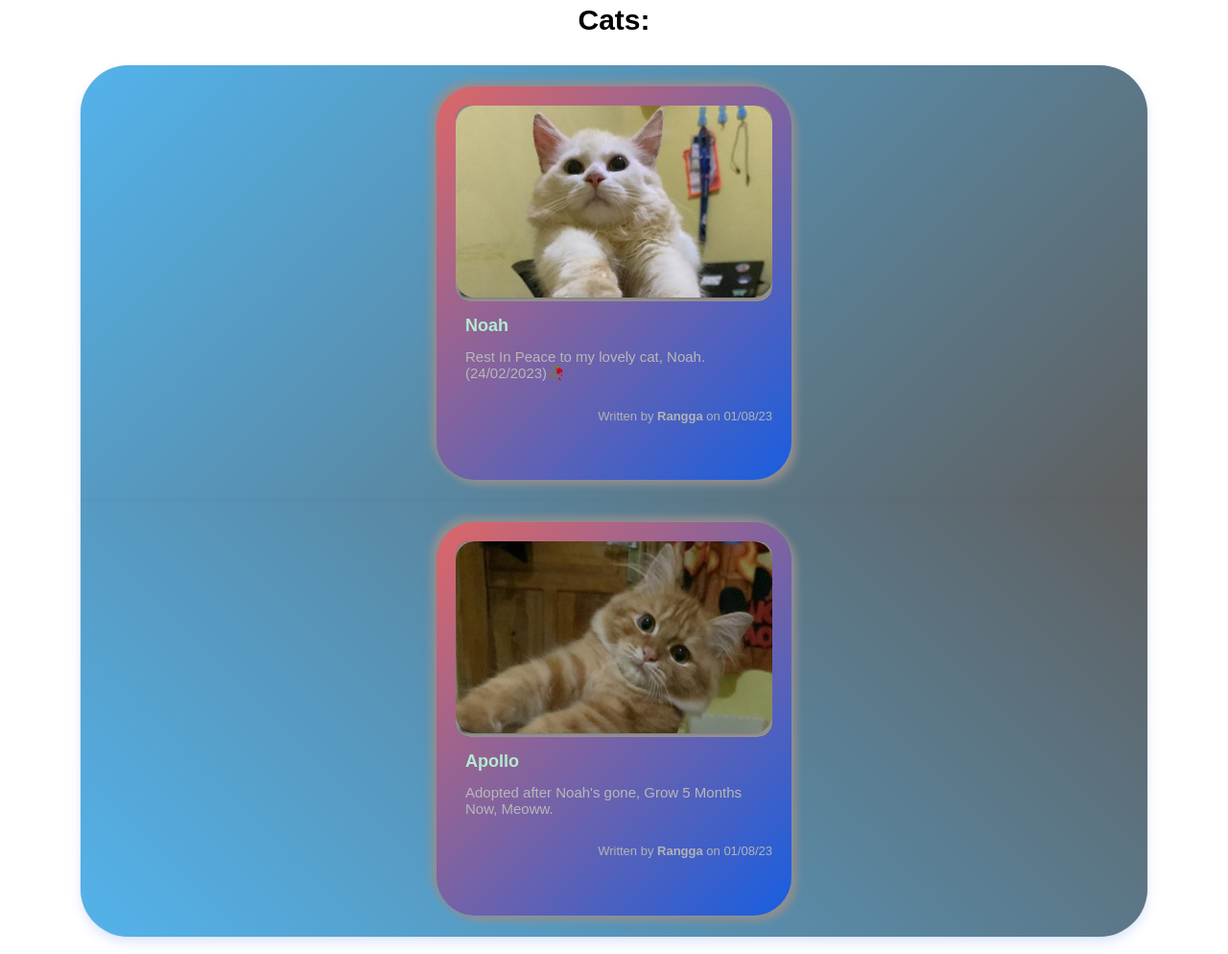
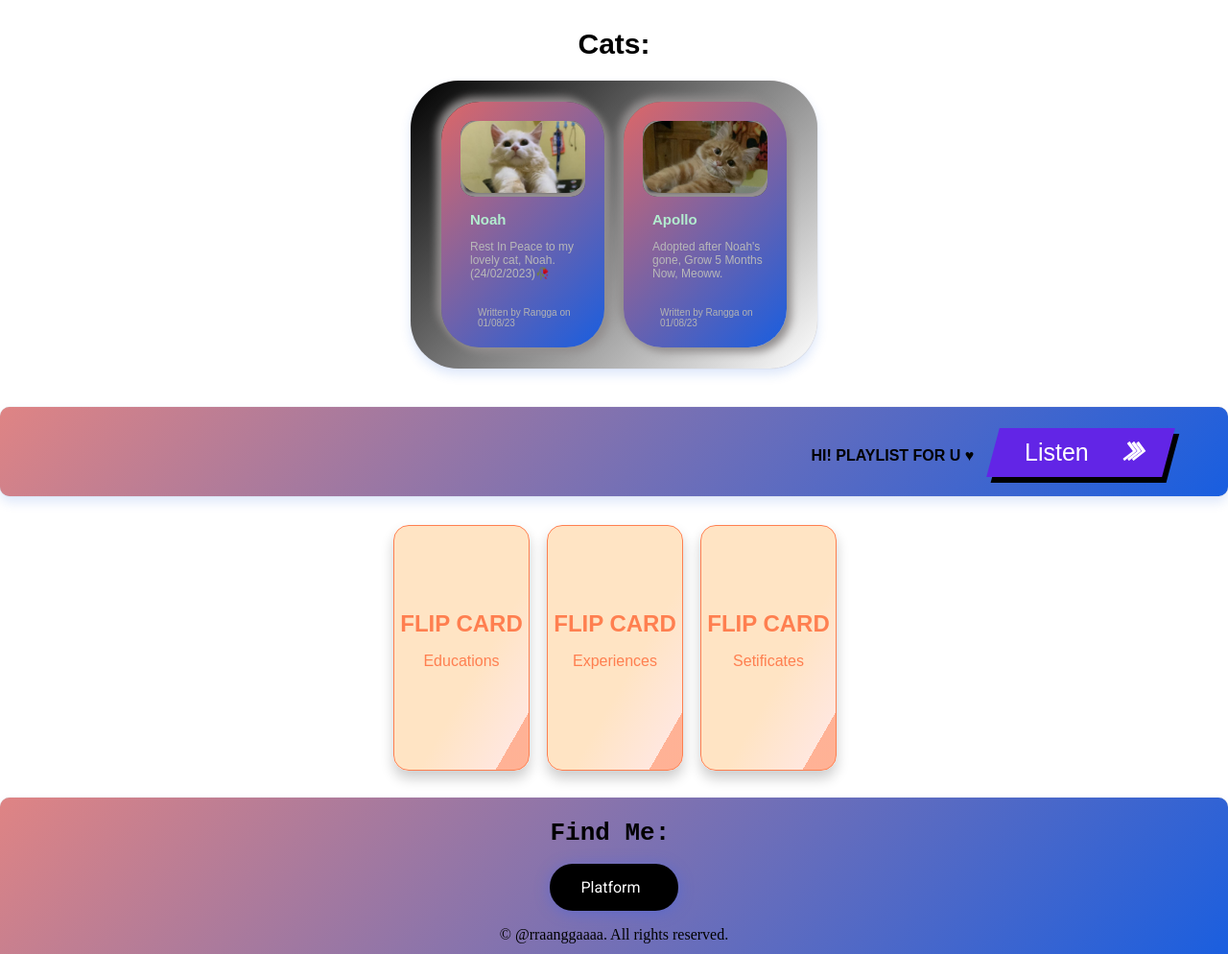
Before and after one commit to rraanggaaaa/rraanggaaaa.github.io, a plain HTML site: page home.html in a window 1280 px wide. Shown: the part 1520-2514 px from the top of the page at 96% size. Drawn offline with Linux system fonts and the light colour scheme.

Commit message:
1.6 done

```diff
--- a/css/body.css
+++ b/css/body.css
@@ -39,7 +39,6 @@ section {
     position: relative;
     margin-top: -50px;
     z-index: -2;
-    /* Set a lower z-index to place it behind other elements */
 }
 
 .bg {
@@ -81,12 +80,8 @@ section {
     align-items: center;
     margin-top: 10px;
     position: relative;
-    /* Set the container_card position to relative */
     z-index: 1;
-    /* Bring the container_card above the background elements */
 }
-
-/* Rest of the CSS remains the same */
 
 .content {
     background-color: rgba(255, 255, 255, .8);
@@ -283,13 +278,15 @@ h1 {
 .tabs3 {
     display: flex;
     position: relative;
-    width: 85%;
+    width: 400px;
     background-color: #df8484;
-    background-image: linear-gradient(135deg, #53b3eb, #5f5f5f);
+    background-image: linear-gradient(135deg, #000000, #ffffff);
     box-shadow: 0 0 1px 0 rgba(118, 105, 105, 0.466), 0 6px 12px 0 rgba(24, 94, 224, 0.15);
     padding: 0.75rem;
     border-top-left-radius: 50px;
     border-top-right-radius: 50px;
+    border-bottom-left-radius: 50px;
+    border-bottom-right-radius: 50px;
     flex-grow: 1;
     justify-content: center;
     margin-top: -20px;
@@ -299,30 +296,18 @@ h1 {
 
 .tabs4 {
     display: flex;
-    width: 85%;
+    width: 350px;
     position: relative;
     background-color: #df8484;
     background-image: linear-gradient(-135deg, #5f5f5f , #53b3eb);
     box-shadow: 0 0 1px 0 rgba(118, 105, 105, 0.466), 0 6px 12px 0 rgba(24, 94, 224, 0.15);
     padding: 0.75rem;
-    border-bottom-left-radius: 50px;
-    border-bottom-right-radius: 50px;
     flex-grow: 1;
     justify-content: center;
     margin-top: -20px;
     margin-bottom: 20px;
     margin: 0 auto;
   }
-
-.cat {
-    display: flex;
-    align-items: center;
-    justify-content: center;
-    margin-top: -5px;
-    margin-bottom: 30px;
-    font-family: 'Poppins', sans-serif;
-    font-size: 30px;
-}
 
 #section4 {
     font-family: 'Poppins', sans-serif;
@@ -334,8 +319,8 @@ h1 {
     margin-bottom: 40px;
     margin: 10px;
     padding: 20px;
-    width: 330px;
-    min-height: 370px;
+    width: 130px;
+    min-height: 10px;
     border-radius: 40px;
     background-image: linear-gradient(135deg, #dd6767, #185ee0);
     box-shadow: 5px 5px 8px #938f8f,
@@ -349,14 +334,14 @@ h1 {
 }
 
 .card-title-cat {
-    font-size: 18px;
+    font-size: 15px;
     font-weight: 600;
     color: #b2eccf;
     margin: 15px 0 0 10px;
 }
 
 .card-image-cat {
-    min-height: 170px;
+    min-height: 75px;
     background-color: #313131;
     border-radius: 15px;
     background: #313131;
@@ -366,25 +351,25 @@ h1 {
 
 .imgcat {
     border-radius: 20px;
-    height: 200px;
-    width: 330px;
+    height: 75px;
+    width: 130px;
 }
 
 .card-body-cat {
     margin: 13px 0 0 10px;
     color: rgb(184, 184, 184);
-    font-size: 15px;
+    font-size: 12px;
 }
 
 .footer-cat {
     float: right;
     margin: 28px 0 0 18px;
-    font-size: 13px;
+    font-size: 10px;
     color: #b3b3b3;
 }
 
 .by-name-cat {
-    font-weight: 700;
+    font-weight: 200;
 }
 
 /* TOMBOL BEAUTY */
@@ -484,66 +469,83 @@ h1 {
 /* RED GREEN BLUE */
 #section6 {
     display: flex;
+    justify-content: center;
+    align-items: center;
+}
+.flip-card {
+    background-color: transparent;
+    width: 140px;
+    height: 254px;
+    perspective: 1000px;
+    font-family: sans-serif;
+    margin: 10px;
+  }
+
+  .title {
+    font-size: 1.5em;
+    font-weight: 900;
+    text-align: center;
+    margin: 0;
+  }
+
+  .titleedu {
+    font-size: 1.2em;
+    font-weight: 900;
+    text-align: center;
+    margin: 0;
+  }
+
+  .titleexp {
+    font-size: 0.8em;
+    font-weight: 900;
+    text-align: center;
+    margin: 0;
+  }
+  .statusflip{
+    font-family: 'Poppins', sans-serif;
+    font-size: 12px;
+    margin-top: -0.5px;
+  }
+  .flip-card-inner {
+    position: relative;
+    width: 100%;
+    height: 100%;
+    text-align: center;
+    transition: transform 0.8s;
+    transform-style: preserve-3d;
+  }
+
+  .flip-card:hover .flip-card-inner {
+    transform: rotateY(180deg);
+  }
+
+
+  .flip-card-front, .flip-card-back {
+    box-shadow: 0 8px 14px 0 rgba(0,0,0,0.2);
+    position: absolute;
+    display: flex;
     flex-direction: column;
     justify-content: center;
-    /* Center items vertically */
-    align-items: center;
-}
+    width: 100%;
+    height: 100%;
+    -webkit-backface-visibility: hidden;
+    backface-visibility: hidden;
+    border: 1px solid coral;
+    border-radius: 1rem;
+  }
 
-.cards {
-    display: flex;
-    flex-direction: column;
-    gap: 15px;
-    justify-content: center;
-    /* Center items vertically */
-    align-items: center;
-}
+  .flip-card-front {
+    background: linear-gradient(120deg, bisque 60%, rgb(255, 231, 222) 88%,
+       rgb(255, 211, 195) 40%, rgba(255, 127, 80, 0.603) 48%);
+    color: coral;
+  }
 
-.cards .red {
-    background-color: #f43f5e;
-}
-
-.cards .blue {
-    background-color: #3b82f6;
-}
-
-.cards .green {
-    background-color: #22c55e;
-}
-
-.cards .card {
-    margin-top: 20px;
-    display: flex;
-    align-items: center;
-    justify-content: center;
-    flex-direction: column;
-    text-align: center;
-    height: 100px;
-    width: 250px;
-    border-radius: 10px;
+  .flip-card-back {
+    background: linear-gradient(120deg, rgb(255, 174, 145) 30%, coral 88%,
+       bisque 40%, rgb(255, 185, 160) 78%);
     color: white;
-    cursor: pointer;
-    transition: 400ms;
-}
-
-.cards .card p.tip {
-    font-size: 1em;
-    font-weight: 700;
-}
-
-.cards .card p.second-text {
-    font-size: .7em;
-}
-
-.cards .card:hover {
-    transform: scale(1.1, 1.1);
-}
-
-.cards:hover>.card:not(:hover) {
-    filter: blur(10px);
-    transform: scale(0.9, 0.9);
-}
-
+    transform: rotateY(180deg);
+  }
 a {
     color: #000000;
     text-decoration: none;
--- a/css/carousel.css
+++ b/css/carousel.css
@@ -1,12 +1,5 @@
 /*CAROUSEL*/
-.organization{
-    margin-top: -20px;
-    display: flex;
-    justify-content: center;
-    align-items: center;
-    font-family: 'Poppins', sans-serif;
-    font-size: 30px;
-}
+
 #section3 {
     height: 440px;
 }
@@ -35,7 +28,7 @@
     top: 0;
     position: absolute;
     box-sizing: border-box;
-    background-image: linear-gradient(135deg, #185ee0, #53b3eb);
+    background-image: linear-gradient(135deg, #ffffff, #000000);
     padding: 20px;
     width: 300px;;
     height: 400px;
--- a/css/header.css
+++ b/css/header.css
@@ -102,6 +102,36 @@
   margin-top: -20px;
 }
 
+.tabs5 {
+  display: flex;
+  position: relative;
+  background-color: #df8484;
+  background-image: linear-gradient(135deg, #df8484, #185ee0);
+  box-shadow: 0 0 1px 0 rgba(118, 105, 105, 0.466), 0 6px 12px 0 rgba(24, 94, 224, 0.15);
+  padding: 0.75rem;
+  border-radius: 10px;
+  flex-grow: 1;
+  justify-content: center;
+  margin-top: -20px;
+  margin-bottom: 20px;
+}
+.organization{
+  margin-top: 20px;
+  display: flex;
+  justify-content: center;
+  align-items: center;
+  font-family: 'Poppins', sans-serif;
+  font-size: 30px;
+}
+
+.cat {
+  margin-top: 20px;
+  display: flex;
+  justify-content: center;
+  align-items: center;
+  font-family: 'Poppins', sans-serif;
+  font-size: 30px;
+}
 
 .container input[type="radio"] {
   display: none;
--- a/home.html
+++ b/home.html
@@ -259,6 +259,7 @@
             </div>
         </section>
 
+
         <h1 class="organization">Organizations:</h1>
         <section id="section3">
             <div class="slider">
@@ -300,7 +301,7 @@
             </div>
         </section>
 
-        <h1 class="cat">Cats:</h1>
+            <h1 class="cat">Cats:</h1>
         <section id="section4">
             <div class="tabs3">
                 <div class="card-cat">
@@ -314,8 +315,6 @@
                     <p class="footer-cat">Written by <span class="by-name-cat">Rangga</span> on <span
                             class="date">01/08/23</span></p>
                 </div>
-            </div>
-            <div class="tabs4">
                 <div class="card-cat">
                     <div class="card-image-cat">
                         <img class="imgcat" src="img/cat.jpeg" alt="picture">
@@ -359,22 +358,46 @@
 
 
         <section id="section6">
-            <div class="container">
-                <h2>SOOOOOOOOOOOOON</h2>
-                <div class="cards">
-                    <div class="card red">
-                        <p class="tip">.</p>
-                        <p class="second-text">.</p>
-                    </div>
-                    <div class="card blue">
-                        <p class="tip">.</p>
-                        <p class="second-text">.</p>
-                    </div>
-                    <div class="card green">
-                        <p class="tip">.</p>
-                        <p class="second-text">.</p>
-                    </div>
+            <div class="flip-card">
+            <div class="flip-card-inner">
+                <div class="flip-card-front">
+                    <p class="title">FLIP CARD</p>
+                    <p>Educations</p>
                 </div>
+                <div class="flip-card-back">
+                    <p class="titleedu">Universitas Teknologi Yogyakarta</p>
+                    <p class="statusflip">undergraduate</p>
+                </div>
+            </div>
+        </div>
+        <div class="flip-card">
+        <div class="flip-card-inner">
+            <div class="flip-card-front">
+                <p class="title">FLIP CARD</p>
+                <p>Experiences</p>
+            </div>
+            <div class="flip-card-back">
+                <p class="titleexp">PERMIKOMNAS Yogyakarta</p>
+                <p class="statusflip">Staff [PPK]</p>
+                <p class="titleexp">HIMATIKA UTY</p>
+                <p class="statusflip">Co-lead [HUMAS]</p>
+                <p class="titleexp">KSPM UTY</p>
+                <p class="statusflip">Staff</p>
+            </div>
+        </div>
+    </div>
+    <div class="flip-card">
+    <div class="flip-card-inner">
+        <div class="flip-card-front">
+            <p class="title">FLIP CARD</p>
+            <p>Setificates</p>
+        </div>
+        <div class="flip-card-back">
+            <p class="title">Linkedin</p>
+            <p class="statusflip">Dwi Rangga Okta Z</p>
+        </div>
+    </div>
+</div>
         </section>
         </div>
 
--- a/js/app.js
+++ b/js/app.js
@@ -133,11 +133,7 @@ document.addEventListener("DOMContentLoaded", function () {
       });
 
       const result = await response.json();
-      console.log(result); // hasil respons dari Formspree
-
-      // Handle respons atau tindakan lain yang diperlukan
-
-      // Jika berhasil, arahkan kembali ke halaman contact.html
+      console.log(result);
       if (response.ok) {
           window.location.href = "contact.html";
       }
```
Also changed, not shown: contact.html (+2 -2 lines), css/contact.css (+13 -1 lines), project.html (+1 -0 lines).
